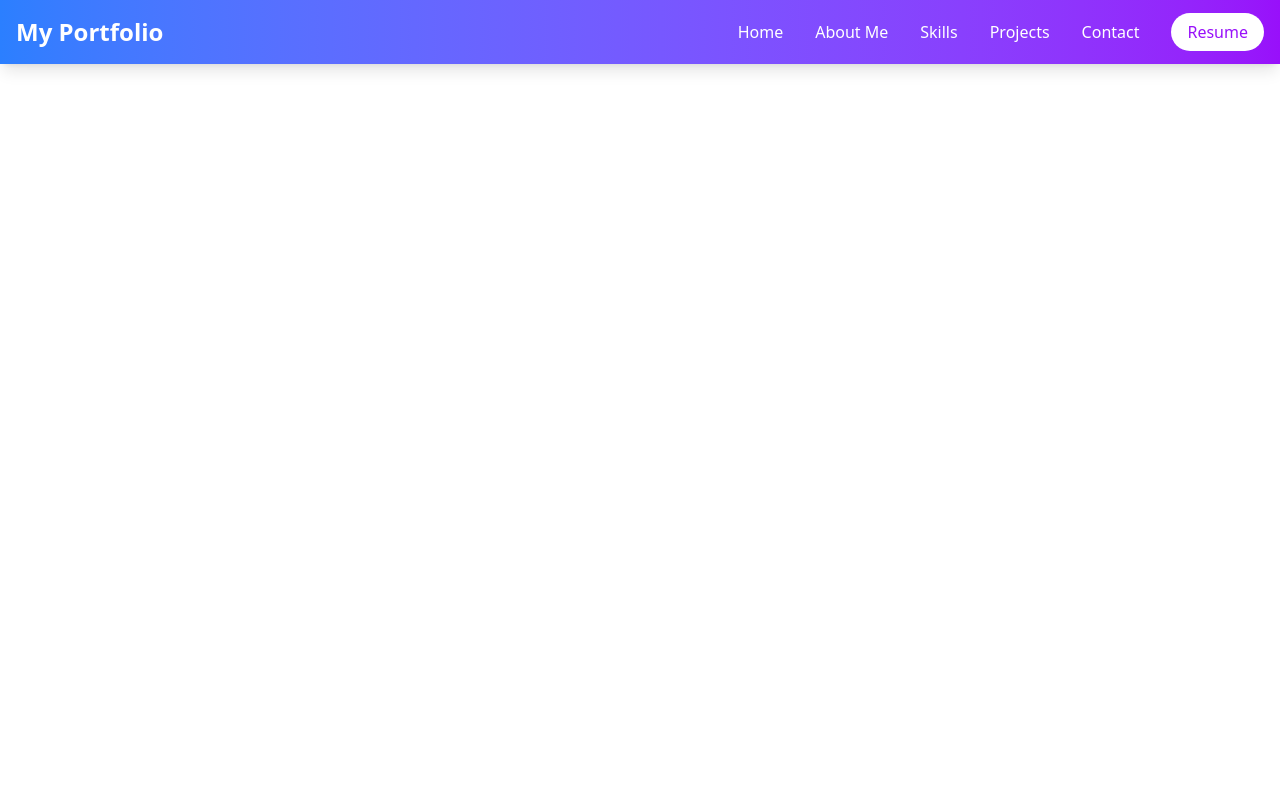
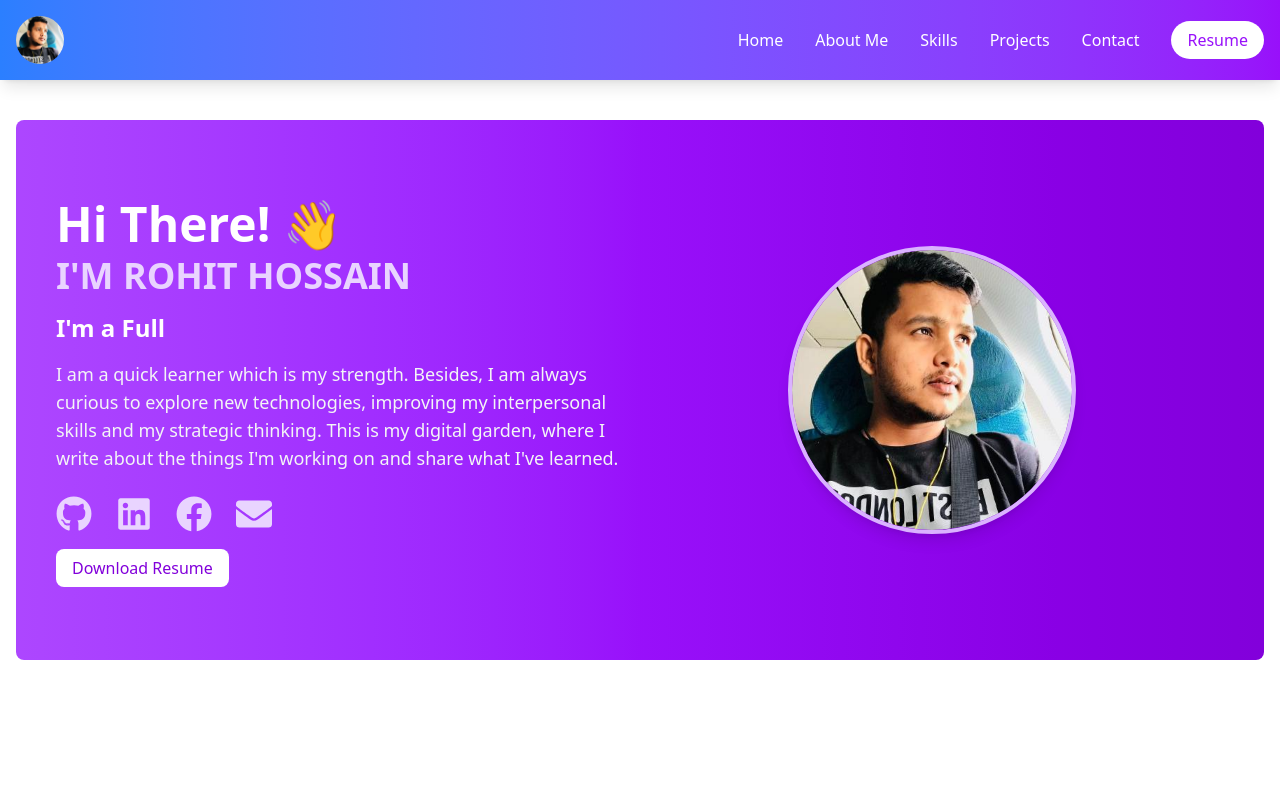
Before and after one commit to Rohithossain12/my-portfolio, a React (Vite) app: page / in a window 1280 px wide. Shown: the top 800 px of the page. Built offline with nearby package versions, Linux system fonts and the light colour scheme.

Commit message:
designation and inntroduction section create

```diff
--- a/package.json
+++ b/package.json
@@ -11,12 +11,16 @@
   },
   "dependencies": {
     "@tailwindcss/vite": "^4.0.3",
+    "axios": "^1.7.9",
+    "framer-motion": "^12.3.1",
     "localforage": "^1.10.0",
     "match-sorter": "^8.0.0",
     "react": "^19.0.0",
     "react-dom": "^19.0.0",
     "react-icons": "^5.4.0",
     "react-router-dom": "^7.1.5",
+    "react-simple-typewriter": "^5.0.1",
+    "react-type-animation": "^3.2.0",
     "sort-by": "^1.2.0",
     "tailwindcss": "^4.0.3"
   },
--- a/src/components/navbar/Navbar.jsx
+++ b/src/components/navbar/Navbar.jsx
@@ -1,13 +1,14 @@
 import { useState } from "react";
-import { Link } from "react-router-dom";
+import image from "../../assets/174131581.jpeg";
 
 const Navbar = () => {
   const [isOpen, setIsOpen] = useState(false);
 
   return (
-    <nav className="bg-gradient-to-r from-blue-500 to-purple-600 text-white p-4 fixed w-full z-50 shadow-lg">
+    <nav className="bg-gradient-to-r from-blue-500 to-purple-600 text-white p-4 sticky top-0 z-50 shadow-lg">
       <div className="container mx-auto flex justify-between items-center">
-        <h1 className="text-2xl font-bold">My Portfolio</h1>
+        {/* <h1 className="text-2xl font-bold">My Portfolio</h1> */}
+        <img className="w-12 h-12 rounded-full" src={image} alt="" />
 
         <button
           className="md:hidden text-white focus:outline-none"
@@ -35,12 +36,12 @@ const Navbar = () => {
           }`}
         >
           <li className="text-center">
-            <a to="#home" className="cursor-pointer hover:text-gray-300">
+            <a href="#home" className="cursor-pointer hover:text-gray-300">
               Home
             </a>
           </li>
           <li className="text-center">
-            <a to="#about" className="cursor-pointer hover:text-gray-300">
+            <a href="#about" className="cursor-pointer hover:text-gray-300">
               About Me
             </a>
           </li>
--- a/src/index.css
+++ b/src/index.css
@@ -1,2 +1,6 @@
 @import "tailwindcss";
 @plugin "daisyui";
+
+html {
+    scroll-behavior: smooth;
+  }
--- a/src/pages/contact/Contact.jsx
+++ b/src/pages/contact/Contact.jsx
@@ -1,3 +1,4 @@
+import React from 'react';
 
 const Contact = () => {
     return (
--- a/src/pages/home/Home.jsx
+++ b/src/pages/home/Home.jsx
@@ -3,14 +3,110 @@ import About from "../about/About";
 import Skills from "../skills/Skills";
 import Projects from "../projects/Projects";
 import Contact from "../contact/Contact";
+import { FaEnvelope, FaGithub, FaLinkedin, FaFacebook } from "react-icons/fa";
+import { Typewriter } from "react-simple-typewriter";
+import image from "../../assets/174131581.jpeg";
 
 const Home = () => {
   return (
-    <div>
-      <About></About>
-      <Skills></Skills>
-      <Projects></Projects>
-      <Contact></Contact>
+    <div className="container mx-auto px-4 mt-10">
+      <section className="bg-gradient-to-r from-purple-500 via-purple-600 to-purple-700 text-white py-10 rounded-lg">
+        <div className="flex flex-col md:flex-row items-center justify-between text-center md:text-left p-10 space-y-6 md:space-y-0">
+          <div className="md:w-1/2">
+            <h1 className="text-3xl sm:text-4xl md:text-5xl font-bold">
+              Hi There! <span className="wave">👋</span>
+            </h1>
+            <h2 className="text-2xl sm:text-3xl md:text-4xl font-semibold text-purple-200 mt-2">
+              I'M ROHIT HOSSAIN
+            </h2>
+
+            <div className="mt-4">
+              <span className="text-lg sm:text-xl md:text-2xl font-semibold">
+                <Typewriter
+                  words={["I'm a Full Stack Developer.", "React Developer."]}
+                  loop={true}
+                  cursor
+                  cursorStyle="_"
+                  typeSpeed={100}
+                  deleteSpeed={50}
+                  delaySpeed={2000}
+                />
+              </span>
+            </div>
+
+            <p className="mt-4 max-w-xl text-gray-100 text-sm sm:text-base md:text-lg">
+              I am a quick learner which is my strength. Besides, I am always
+              curious to explore new technologies, improving my interpersonal
+              skills and my strategic thinking. This is my digital garden, where
+              I write about the things I'm working on and share what I've
+              learned.
+            </p>
+
+
+            <div className="flex space-x-6 justify-center md:justify-start mt-6">
+              <a
+                href="https://github.com/Rohithossain12"
+                className="text-purple-200 text-2xl sm:text-3xl md:text-4xl hover:text-white"
+              >
+                <FaGithub />
+              </a>
+              <a
+                href="https://www.linkedin.com/in/rohit-hossain-4b21281b9"
+                className="text-purple-200 text-2xl sm:text-3xl md:text-4xl hover:text-white"
+              >
+                <FaLinkedin />
+              </a>
+              <a
+                href="https://www.facebook.com/rafid.islam.96199"
+                className="text-purple-200 text-2xl sm:text-3xl md:text-4xl hover:text-white"
+              >
+                <FaFacebook />
+              </a>
+              <a
+                href="mailto:rafidislamrohit576@gmail.com"
+                className="text-purple-200 text-2xl sm:text-3xl md:text-4xl hover:text-white"
+              >
+                <FaEnvelope />
+              </a>
+            </div>
+
+            <div className="mt-6">
+              <a
+                href="/path/to/your/resume.pdf"
+                download
+                className="bg-white text-purple-700 py-2 px-4 rounded-lg hover:bg-purple-100 transition duration-300 "
+              >
+                Download Resume
+              </a>
+            </div>
+          </div>
+
+          <div className="md:w-1/2 flex justify-center mt-6 md:mt-0">
+            <img
+              src={image}
+              alt="Developer Image"
+              className="w-48 sm:w-56 md:w-64 lg:w-72 rounded-full border-4 border-purple-300 shadow-lg"
+            />
+          </div>
+        </div>
+      </section>
+
+      {/* About Section */}
+      <section>
+        <About />
+      </section>
+      {/* Skills Section */}
+      <section>
+        <Skills />
+      </section>
+      {/* Projects */}
+      <section>
+        <Projects />
+      </section>
+      {/* Contact Section */}
+      <section>
+        <Contact />
+      </section>
     </div>
   );
 };
```
Also changed, not shown: src/assets/174131581.jpeg (added), 1 other file (tests, documents, lock files or other folders).
